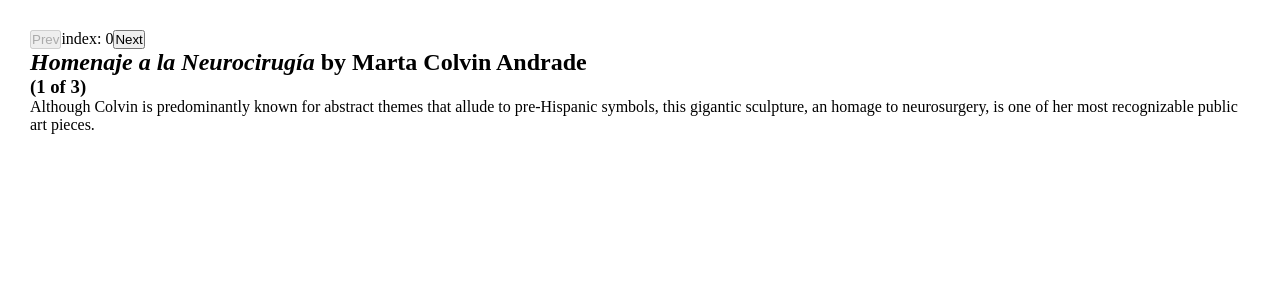
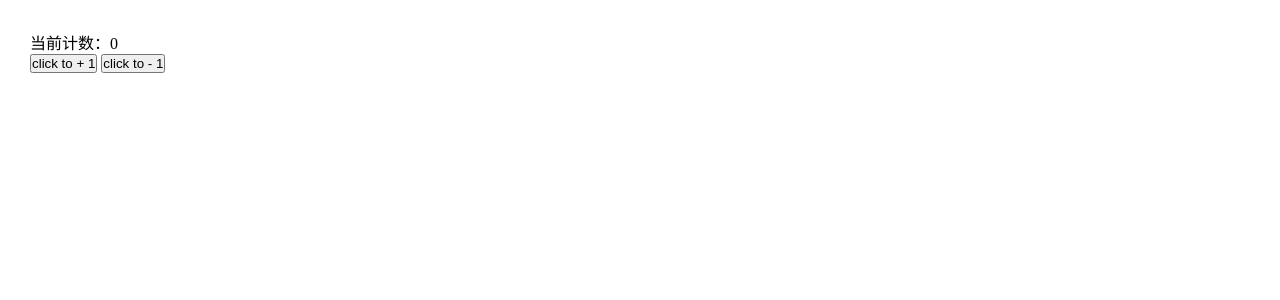
Before and after one commit to dizuncainiao/hello-react, a React (Vite) app: page / in a window 1280 px wide. Shown: the top 300 px of the page. Built offline with nearby package versions, Linux system fonts and the light colour scheme.

Commit message:
feat: 🎸 UseReducerDemo.tsx 优化

```diff
--- a/src/main.tsx
+++ b/src/main.tsx
@@ -4,15 +4,15 @@ import { Provider } from "react-redux";
 import store from "./store";
 import "./index.css";
 // import MyTicTacToe from "./views/my-tic-tac-toe/MyTicTacToe.tsx";
-import UseStateDemo from "./views/use-state-demo/UseStateDemo.tsx";
-// import UseReducerDemo from "./views/use-reducer-demo/UseReducerDemo.tsx";
+// import UseStateDemo from "./views/use-state-demo/UseStateDemo.tsx";
+import UseReducerDemo from "./views/use-reducer-demo/UseReducerDemo.tsx";
 // import UseContextDemo from "./views/user-context-demo/UseContextDemo.tsx";
 // import ReduxDemo from "./views/redux-demo/ReduxDemo.tsx";
 
 ReactDOM.createRoot(document.getElementById("root")!).render(
   <React.StrictMode>
     <Provider store={store}>
-      <UseStateDemo />
+      <UseReducerDemo />
     </Provider>
   </React.StrictMode>,
 );
--- a/src/views/use-reducer-demo/UseReducerDemo.tsx
+++ b/src/views/use-reducer-demo/UseReducerDemo.tsx
@@ -21,7 +21,8 @@ export default function Counter() {
   return (
     <div>
       <p>当前计数：{state.count}</p>
-      <button onClick={() => dispatch("add")}>click to + 1</button> <button onClick={() => dispatch("sub")}>click to - 1</button>
+      <button onClick={() => dispatch("add")}>click to + 1</button>{" "}
+      <button onClick={() => dispatch("sub")}>click to - 1</button>
     </div>
   );
 }
```
